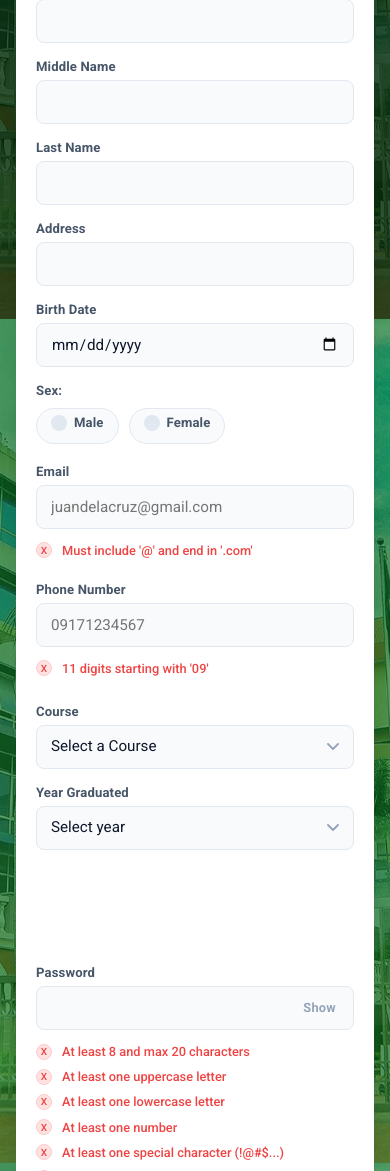
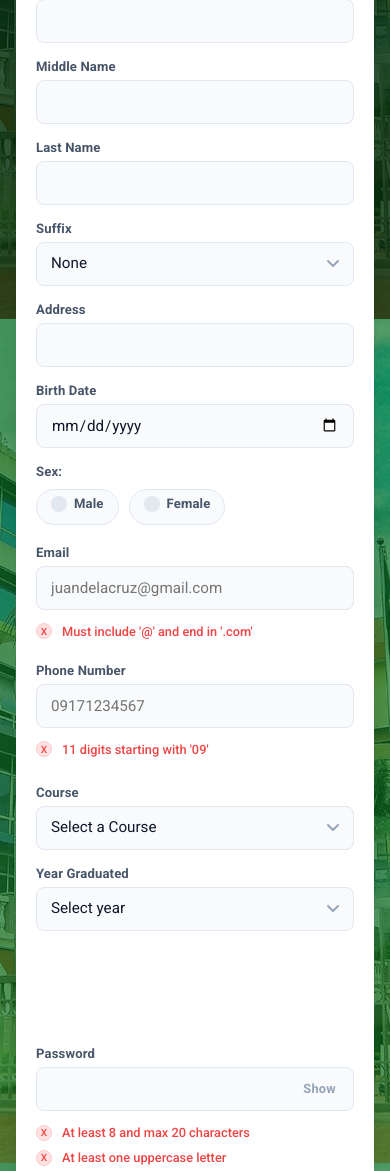
Before and after one commit to Raidev07/Alumni-Portal, a PHP site: page /alumni_form.php in a window 390 px wide. Shown: the part 525-1696 px from the top of the page. Run offline with PHP 8.4, Linux system fonts and the light colour scheme; the visitor is signed in with stand-in values (Sample User, id 1).

Commit message:
Fix the field to suffix but the warning in sex is not red

```diff
--- a/alumni_form.php
+++ b/alumni_form.php
@@ -63,6 +63,18 @@
                         <span class="details">Last Name</span>
                         <input type="text" name="lastName" required />
                     </div>
+                    <div class="suffix-box">
+                        <span class="details">Suffix</span>
+                        <select name="suffix">
+                            <option value="">None</option>
+                            <option value="Jr">Jr</option>
+                            <option value="Sr">Sr</option>
+                            <option value="II">II</option>
+                            <option value="III">III</option>
+                            <option value="IV">IV</option>
+                            <option value="V">V</option>
+                        </select>
+                    </div>
                 </div>
 
                 <div class="input__box name__row">
@@ -125,29 +137,15 @@
                         <span class="details">Course</span>
                         <select class="course" name="course" required>
                             <option value="">Select a Course</option>
-                            <option value="1">
-                                Bachelor of Science in Information Technology
-                            </option>
-                            <option value="2">
-                                Bachelor of Science in Computer Science
-                            </option>
-                            <option value="3">
-                                Bachelor of Science in Education Major in English
-                            </option>
-                            <option value="4">
-                                Bachelor of Science in Education Major in Filipino
-                            </option>
-                            <option value="5">
-                                Bachelor of Science in Education Major in Math
-                            </option>
+                            <option value="1">Bachelor of Science in Information Technology</option>
+                            <option value="2">Bachelor of Science in Computer Science</option>
+                            <option value="3">Bachelor of Science in Education Major in English</option>
+                            <option value="4">Bachelor of Science in Education Major in Filipino</option>
+                            <option value="5">Bachelor of Science in Education Major in Math</option>
                             <option value="6">Bachelor of Science in Nursing</option>
                             <option value="7">Bachelor of Science in Engineering</option>
-                            <option value="8">
-                                Bachelor of Science in Hospitality Management
-                            </option>
-                            <option value="9">
-                                Bachelor of Science in Business and Accountancy
-                            </option>
+                            <option value="8">Bachelor of Science in Hospitality Management</option>
+                            <option value="9">Bachelor of Science in Business and Accountancy</option>
                             <option value="10">Bachelor of Science in Psychology</option>
                         </select>
                     </div>
@@ -172,16 +170,12 @@
                                 Show
                             </button>
                         </div>
-
-                        <!-- Requirements list -->
                         <ul id="requirements">
                             <li id="req-length">At least 8 and max 20 characters</li>
                             <li id="req-upper">At least one uppercase letter</li>
                             <li id="req-lower">At least one lowercase letter</li>
                             <li id="req-number">At least one number</li>
-                            <li id="req-special">
-                                At least one special character (!@#$...)
-                            </li>
+                            <li id="req-special">At least one special character (!@#$...)</li>
                             <li id="req-space">No spaces</li>
                         </ul>
                     </div>
@@ -194,8 +188,6 @@
                                 Show
                             </button>
                         </div>
-
-                        <!-- Confirm password warning -->
                         <ul id="confirm-requirements">
                             <li id="req-match">Passwords must match</li>
                         </ul>
--- a/assets/css/registration_style.css
+++ b/assets/css/registration_style.css
@@ -310,8 +309,8 @@ input[name="studentId"] {
     max-width: 66%;
 }
 
-/*  Selects  */
-.academic__details select {
+.academic__details select,
+form .user__details .input__box.name__row .suffix-box select {
     height: 44px;
     width: 100%;
     outline: none;
@@ -332,7 +331,14 @@ input[name="studentId"] {
         box-shadow var(--transition);
 }
 
-.academic__details select:focus {
+.suffix-box select {
+    width: 10px;
+    background-position: right 10px center;
+    padding-right: 32px;
+}
+
+.academic__details select:focus,
+form .user__details .input__box.name__row .suffix-box select:focus {
     border-color: var(--green-500);
     background-color: var(--neutral-0);
     box-shadow: 0 0 0 3px rgba(34, 197, 94, 0.12);
@@ -653,6 +678,16 @@ select.input-error:focus,
     box-shadow: 0 0 0 3px rgba(239, 68, 68, 0.1) !important;
 }
 
+form .user__details .input__box.name__row .suffix-box {
+    flex: 0 0 auto;
+    min-width: fit-content;
+}
+
+form .user__details .input__box.name__row .suffix-box select {
+    width: auto;
+    min-width: 120px;
+}
+
 @media only screen and (max-width: 640px) {
     .form_container {
         padding: 28px 20px 24px;
@@ -670,6 +705,14 @@ select.input-error:focus,
         flex-direction: column;
     }
 
+    form .user__details .input__box.name__row .suffix-box {
+        flex: 1;
+    }
+
+    form .user__details .input__box.name__row .suffix-box select {
+        width: 100%;
+    }
+
     form .sex__details {
         width: 100%;
     }
--- a/assets/js/registration_script.js
+++ b/assets/js/registration_script.js
@@ -102,6 +102,7 @@ document.addEventListener("DOMContentLoaded", function () {
     for (var s = 0; s < sexRadios.length; s++) {
         sexRadios[s].addEventListener("change", function () {
             document.getElementById("sexWarning").style.display = "none";
+            document.querySelector('.sex__details .category').classList.remove('sex-error');
         });
     }
 
@@ -126,7 +127,8 @@ document.addEventListener("DOMContentLoaded", function () {
         var sex = document.querySelector('input[name="sex"]:checked');
 
         if (!sex) {
-            document.getElementById("sexWarning").style.display = "block";
+            document.getElementById("sexWarning").style.display = "flex";
+            document.querySelector('.sex__details .category').classList.add('sex-error');
             hasError = true;
         }
 
```
Also changed, not shown: other parts of assets/css/registration_style.css (+26 -8 lines).
